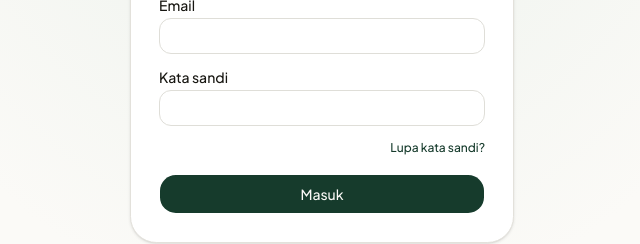
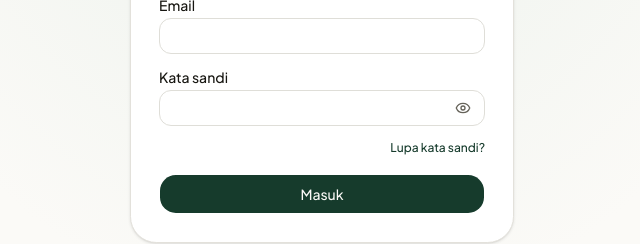
Before and after one commit to kostmartpadang-cmyk/keuangan, a Next.js app: page /login in a window 1280 px wide. Shown: the part 356-600 px from the top of the page, without its empty margins (318-958 px from the left). Built offline with nearby package versions, Linux system fonts and the light colour scheme.

Commit message:
update  ui

```diff
--- a/src/app/(app)/layout.tsx
+++ b/src/app/(app)/layout.tsx
@@ -11,7 +11,7 @@ export default async function AppLayout({ children }: LayoutProps<"/">) {
   return (
     <div className="flex min-h-dvh">
       <Sidebar displayName={profile.full_name} email={user.email ?? ""} />
-      <div className="flex min-w-0 flex-1 flex-col">
+      <div className="flex min-w-0 flex-1 flex-col overflow-x-clip">
         <OnlineBanner />
         <main className="mx-auto w-full max-w-6xl flex-1 px-4 pt-5 pb-28 sm:px-6 md:pb-10 lg:px-8 lg:pt-8">
           <InstallBanner />
--- a/src/app/globals.css
+++ b/src/app/globals.css
@@ -159,11 +159,28 @@
   }
   body {
     @apply bg-background text-foreground antialiased;
+    width: 100%;
+    max-width: 100%;
     overflow-x: hidden;
+    overflow-x: clip;
   }
   html {
     -webkit-text-size-adjust: 100%;
     text-size-adjust: 100%;
+    width: 100%;
+    max-width: 100%;
+    overflow-x: hidden;
+    overflow-x: clip;
+  }
+  /* Anak grid/flex tidak boleh melebihi lebar layar karena konten (angka, tabel, grafik) */
+  .grid > * {
+    min-width: 0;
+  }
+  img,
+  svg,
+  canvas,
+  table {
+    max-width: 100%;
   }
   /* iOS Safari zoom otomatis saat fokus ke field berfont <16px */
   @media (max-width: 767px) {
--- a/src/components/auth/auth-forms.tsx
+++ b/src/components/auth/auth-forms.tsx
@@ -5,7 +5,7 @@ import Link from "next/link";
 import { useRouter } from "next/navigation";
 import { Loader2, MailCheck } from "lucide-react";
 import { login, register, requestPasswordReset, updatePassword } from "@/actions/auth";
-import { Field } from "@/components/forms/fields";
+import { Field, PasswordInput } from "@/components/forms/fields";
 import { Button } from "@/components/ui/button";
 import { Input } from "@/components/ui/input";
 import { useRunAction } from "@/hooks/use-run-action";
@@ -42,7 +42,7 @@ export function LoginForm({ next }: { next?: string }) {
         <Input id="email" name="email" type="email" autoComplete="email" inputMode="email" className="h-11 sm:h-9" aria-invalid={!!errors.email} />
       </Field>
       <Field label="Kata sandi" htmlFor="password" error={errors.password}>
-        <Input id="password" name="password" type="password" autoComplete="current-password" className="h-11 sm:h-9" aria-invalid={!!errors.password} />
+        <PasswordInput id="password" name="password" autoComplete="current-password" className="h-11 sm:h-9" aria-invalid={!!errors.password} />
       </Field>
       <div className="-mt-2 text-right">
         <Link href="/forgot-password" className="text-xs font-medium text-primary hover:underline">
@@ -104,10 +104,10 @@ export function RegisterForm() {
         <Input id="email" name="email" type="email" autoComplete="email" inputMode="email" className="h-11 sm:h-9" aria-invalid={!!errors.email} />
       </Field>
       <Field label="Kata sandi" htmlFor="password" error={errors.password} hint="Minimal 8 karakter.">
-        <Input id="password" name="password" type="password" autoComplete="new-password" className="h-11 sm:h-9" aria-invalid={!!errors.password} />
+        <PasswordInput id="password" name="password" autoComplete="new-password" className="h-11 sm:h-9" aria-invalid={!!errors.password} />
       </Field>
       <Field label="Ulangi kata sandi" htmlFor="confirm" error={errors.confirm}>
-        <Input id="confirm" name="confirm" type="password" autoComplete="new-password" className="h-11 sm:h-9" aria-invalid={!!errors.confirm} />
+        <PasswordInput id="confirm" name="confirm" autoComplete="new-password" className="h-11 sm:h-9" aria-invalid={!!errors.confirm} />
       </Field>
       <SubmitButton pending={pending}>Daftar</SubmitButton>
     </form>
@@ -173,10 +173,10 @@ export function ResetPasswordForm() {
       }}
     >
       <Field label="Kata sandi baru" htmlFor="password" error={errors.password} hint="Minimal 8 karakter.">
-        <Input id="password" name="password" type="password" autoComplete="new-password" className="h-11 sm:h-9" aria-invalid={!!errors.password} />
+        <PasswordInput id="password" name="password" autoComplete="new-password" className="h-11 sm:h-9" aria-invalid={!!errors.password} />
       </Field>
       <Field label="Ulangi kata sandi baru" htmlFor="confirm" error={errors.confirm}>
-        <Input id="confirm" name="confirm" type="password" autoComplete="new-password" className="h-11 sm:h-9" aria-invalid={!!errors.confirm} />
+        <PasswordInput id="confirm" name="confirm" autoComplete="new-password" className="h-11 sm:h-9" aria-invalid={!!errors.confirm} />
       </Field>
       <SubmitButton pending={pending}>Simpan kata sandi</SubmitButton>
     </form>
--- a/src/components/forms/fields.tsx
+++ b/src/components/forms/fields.tsx
@@ -1,6 +1,8 @@
 "use client";
 
 import * as React from "react";
+import { Eye, EyeOff } from "lucide-react";
+import { Input } from "@/components/ui/input";
 import { Label } from "@/components/ui/label";
 import { cn } from "@/lib/utils";
 import { formatDigits, parseRupiah } from "@/lib/money";
@@ -108,3 +110,23 @@ export function MoneyInput({
     </div>
   );
 }
+
+/** Input kata sandi dengan tombol mata untuk menampilkan/menyembunyikan isinya. */
+export function PasswordInput({ className, ...props }: Omit<React.ComponentProps<"input">, "type">) {
+  const [visible, setVisible] = React.useState(false);
+  const Icon = visible ? EyeOff : Eye;
+  return (
+    <div className="relative">
+      <Input {...props} type={visible ? "text" : "password"} className={cn("pr-11", className)} />
+      <button
+        type="button"
+        onClick={() => setVisible((v) => !v)}
+        aria-label={visible ? "Sembunyikan kata sandi" : "Tampilkan kata sandi"}
+        aria-pressed={visible}
+        className="absolute top-1/2 right-1 flex size-9 -translate-y-1/2 items-center justify-center rounded-lg text-muted-foreground hover:text-foreground"
+      >
+        <Icon className="size-4" aria-hidden />
+      </button>
+    </div>
+  );
+}
--- a/src/components/shared/period-filter.tsx
+++ b/src/components/shared/period-filter.tsx
@@ -8,7 +8,7 @@ import { cn } from "@/lib/utils";
 const PRESETS: PeriodKey[] = ["today", "week", "month", "last_month"];
 
 const dateCls =
-  "h-9 w-full rounded-xl border border-input bg-transparent px-2.5 text-sm outline-none focus-visible:border-ring focus-visible:ring-3 focus-visible:ring-ring/50 dark:bg-input/30";
+  "min-w-0 max-w-full appearance-none h-9 w-full rounded-xl border border-input bg-transparent px-2.5 text-sm outline-none focus-visible:border-ring focus-visible:ring-3 focus-visible:ring-ring/50 dark:bg-input/30";
 
 /** Filter periode berbasis URL (?p=&from=&to=) sehingga dapat dibagikan dan bekerja di server. */
 export function PeriodFilter({ basePath, period }: { basePath: string; period: Period }) {
--- a/src/components/shared/ui-bits.tsx
+++ b/src/components/shared/ui-bits.tsx
@@ -151,7 +151,7 @@ export function StatCard({
           </span>
         )}
       </div>
-      <p className="tabular mt-2 text-2xl font-bold tracking-tight sm:text-[1.7rem]">{value}</p>
+      <p className="tabular mt-2 text-xl font-bold tracking-tight min-[400px]:text-2xl sm:text-[1.7rem]">{value}</p>
       {hint && <p className="mt-1 text-xs text-muted-foreground">{hint}</p>}
     </div>
   );
--- a/src/components/transactions/transaction-filters.tsx
+++ b/src/components/transactions/transaction-filters.tsx
@@ -19,7 +19,7 @@ export interface FilterValues {
 }
 
 const dateCls =
-  "h-10 w-full rounded-xl border border-input bg-transparent px-2.5 text-sm outline-none focus-visible:border-ring focus-visible:ring-3 focus-visible:ring-ring/50 dark:bg-input/30";
+  "min-w-0 max-w-full appearance-none h-10 w-full rounded-xl border border-input bg-transparent px-2.5 text-sm outline-none focus-visible:border-ring focus-visible:ring-3 focus-visible:ring-ring/50 dark:bg-input/30";
 
 export function TransactionFilters({
   values,
--- a/src/lib/constants.ts
+++ b/src/lib/constants.ts
@@ -43,3 +43,5 @@ export const PAGE_SIZE = 20;
 
 /** Ambang peringatan anggaran. */
 export const BUDGET_WARN_RATIO = 0.8;
+/** Notifikasi khusus saat sisa anggaran mingguan tinggal sebesar ini atau kurang (10%). */
+export const BUDGET_LOW_REMAINING_RATIO = 0.1;
--- a/src/lib/finance/insights.ts
+++ b/src/lib/finance/insights.ts
@@ -1,4 +1,5 @@
 import { addDays, addMonths, daysBetween, formatDayMonth, monthEnd, monthStart, type ISODate } from "../dates";
+import { BUDGET_LOW_REMAINING_RATIO } from "../constants";
 import { formatRupiah } from "../money";
 import type { Category, TransactionLite } from "../types";
 import { expenseByCategory, totalsOf } from "./aggregate";
@@ -90,13 +91,16 @@ export function buildInsights(params: {
       resolveLimit(budgets, type, null, start),
     );
     if (total.level === "warning" || total.level === "over") {
+      const low = type === "weekly" && total.level === "warning" && total.remaining <= total.limit * BUDGET_LOW_REMAINING_RATIO;
       out.push({
         id: `budget-${type}-total`,
         tone: total.level === "over" ? "danger" : "warning",
         title:
           total.level === "over"
             ? `Anggaran ${periodName} total sudah terlampaui`
-            : `Anggaran ${periodName} total hampir habis (${Math.round(total.ratio * 100)}%)`,
+            : low
+              ? `Sisa anggaran mingguan tinggal ${Math.max(0, Math.round((total.remaining / total.limit) * 100))}% (${formatRupiah(total.remaining)})`
+              : `Anggaran ${periodName} total hampir habis (${Math.round(total.ratio * 100)}%)`,
         detail: `Terpakai ${formatRupiah(total.spent)} dari ${formatRupiah(total.limit)}.`,
       });
     }
```
Also changed, not shown: src/app/(app)/dashboard/page.tsx (+10 -1 lines), src/components/dashboard/weekly-budget-alert.tsx (added, +26 -0 lines).
